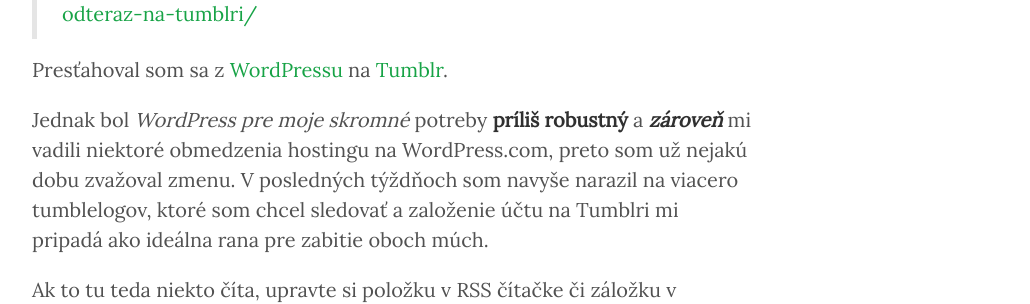
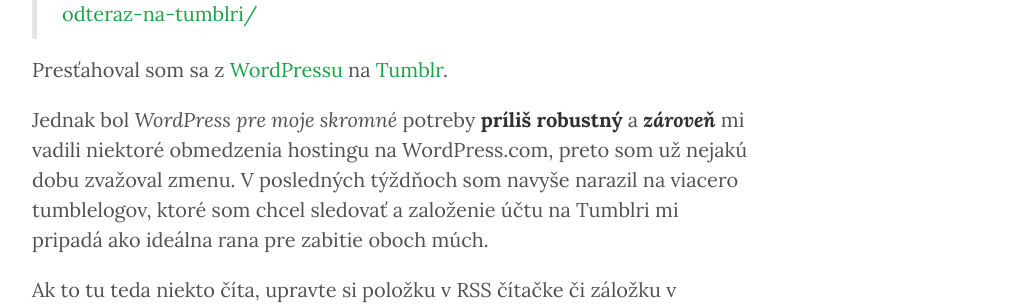
Before and after one commit to hluposti/hluposti.github.io, a Jekyll site: the page built from index.html, in a window 1280 px wide. Shown: the part 363-667 px from the top of the page, without its empty margins (248-1278 px from the left). Built offline with Jekyll 4.4.1, drawn with Linux system fonts in a browser that asks for light colours; Markdown is read by kramdown in place of the engine named in the settings; the list of posts is cut into pages by our own code.

Commit message:
Update lanyon.css

```diff
--- a/public/css/lanyon.css
+++ b/public/css/lanyon.css
@@ -35,7 +35,7 @@
  */
 
 @import url(https://fonts.googleapis.com/css?family=EB+Garamond);
-@import url(https://fonts.googleapis.com/css?family=Lora&subset=latin,latin-ext);
+@import url(https://fonts.googleapis.com/css?family=Lora:400,400italic,700,700italic&subset=latin,latin-ext);
 
 /* Prevent scroll on narrow devices */
 
```
